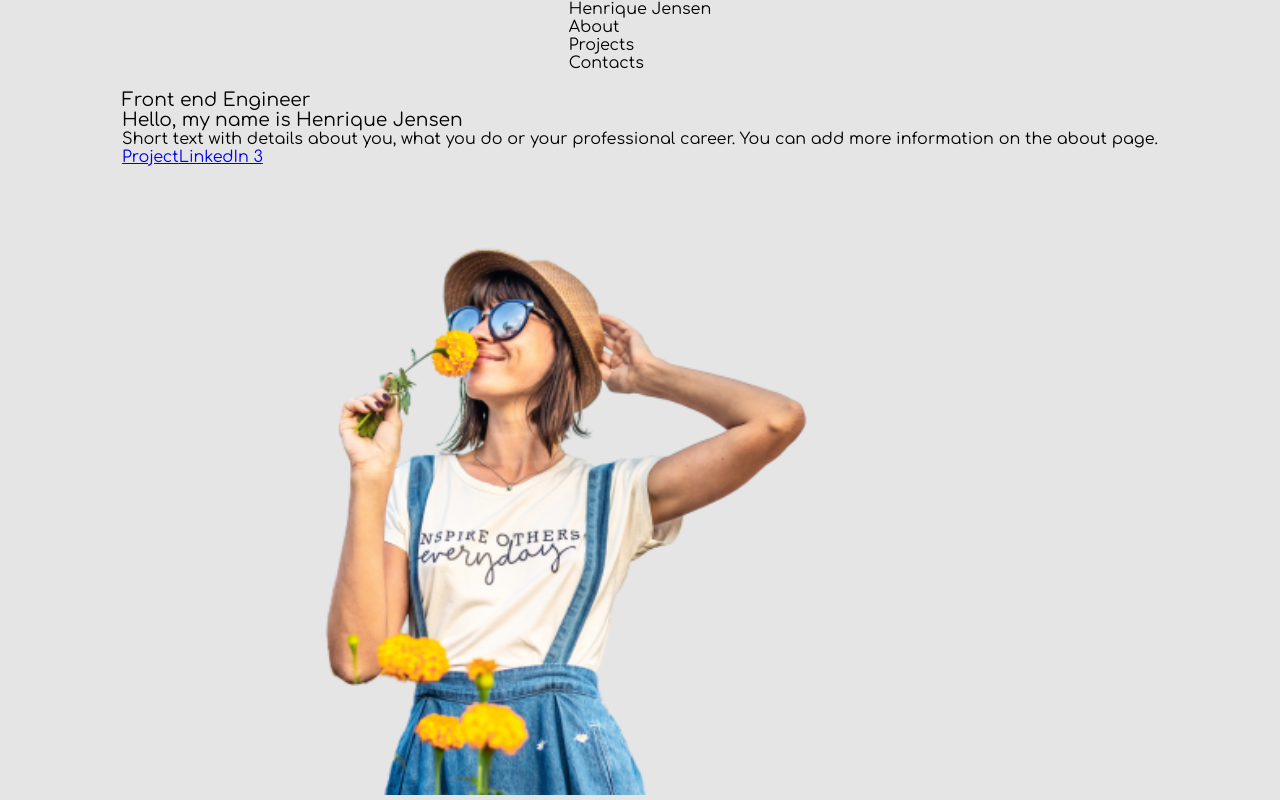
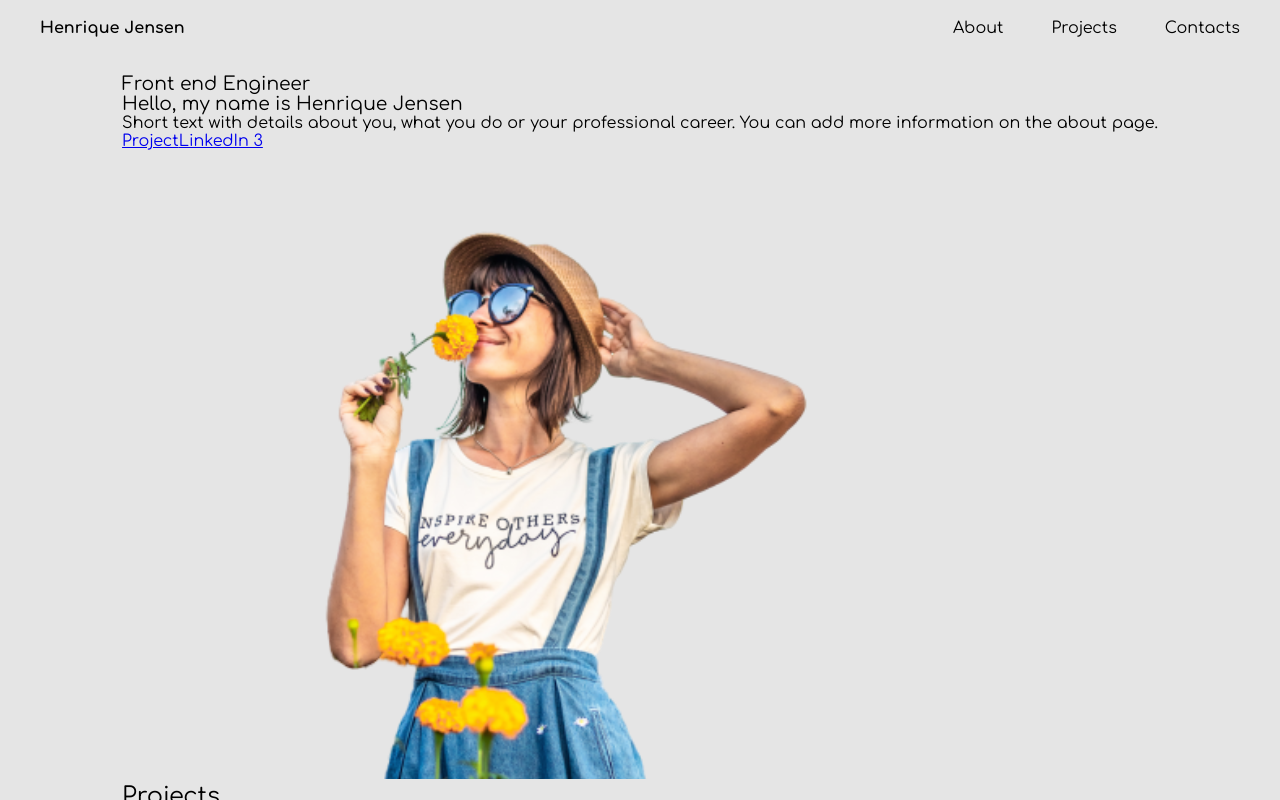
Before and after one commit to henriquejensen/henriquejensen.github.io, a React (Create React App) app: page / in a window 1280 px wide. Shown: the top 800 px of the page. Built offline with nearby package versions, Linux system fonts and the light colour scheme.

Commit message:
adds style to header

```diff
--- a/src/components/Header.module.css
+++ b/src/components/Header.module.css
@@ -0,0 +1,22 @@
+.container {
+  display: flex;
+  justify-content: space-between;
+  padding: 1.2rem 0;
+  width: 100%;
+}
+
+.container div {
+  font-weight: bold;
+}
+
+.container ul {
+  display: flex;
+}
+
+.container li {
+  margin-right: 3rem;
+}
+
+.container li:last-child {
+  margin-right: 0;
+}
--- a/src/components/Header.tsx
+++ b/src/components/Header.tsx
@@ -2,7 +2,7 @@ import styles from './Header.module.css';
 
 function Menu() {
   return (
-    <header>
+    <header className={styles.container}>
       <div>Henrique Jensen</div>
       <nav>
         <ul>
```
